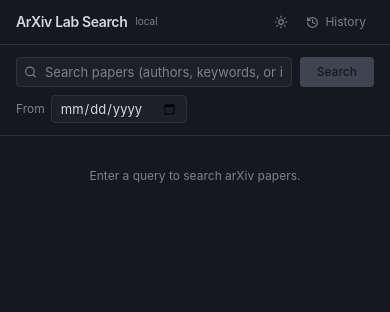
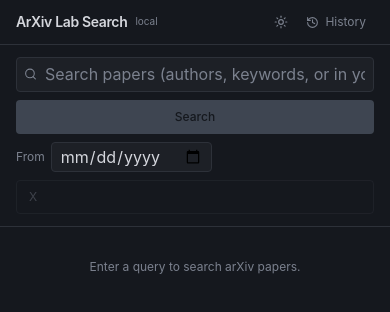
Before and after one commit to simy46/arxiv-search, a React (Vite) app in the folder client/: page / in a window 390 px wide. Shown: the top 312 px of the page. Built offline with nearby package versions, Linux system fonts and the light colour scheme; the HTML template or start-up script is replaced by a standard one.

Commit message:
Refactor PaperRow and ResultsList components to remove download functionality; update SearchBar styles and add clear date button for improved user experience

```diff
--- a/client/src/components/PaperRow.tsx
+++ b/client/src/components/PaperRow.tsx
@@ -1,4 +1,4 @@
-import { Download, FileText, Check } from "lucide-react";
+import { Download, FileText } from "lucide-react";
 import type { Paper } from "@/lib/api";
 
 const formatPublishedDate = (value: string): string => {
@@ -17,16 +17,15 @@
 
 interface Props {
   paper: Paper;
-  onDownload: (paperId: string) => void;
   onSummarize: (paperId: string) => void;
   summary: { summary: string; highlights: string[] } | null;
   summarizing: boolean;
-  downloading: boolean;
 }
 
-export default function PaperRow({ paper, onDownload, onSummarize, summary, summarizing, downloading }: Props) {
+export default function PaperRow({ paper, onSummarize, summary, summarizing }: Props) {
   const hasSummary = !!summary;
   const publishedDate = formatPublishedDate(paper.published);
+  const downloadUrl = paper.pdf_url || paper.abs_url;
 
   return (
     <div className="border-b border-border/60 px-4 py-3 transition-colors hover:bg-surface-raised/50">
@@ -63,14 +62,20 @@
           </p>
         </div>
         <div className="flex shrink-0 flex-col gap-1.5 pt-0.5">
-          <button
-            onClick={() => onDownload(paper.paper_id)}
-            disabled={paper.downloaded || downloading}
-            className="flex items-center gap-1 rounded border px-2 py-1 text-[11px] text-muted-foreground transition-colors hover:bg-accent hover:text-foreground disabled:opacity-35"
+          <a
+            href={downloadUrl || undefined}
+            target="_blank"
+            rel="noopener noreferrer"
+            aria-disabled={!downloadUrl}
+            className={`flex items-center gap-1 rounded border px-2 py-1 text-[11px] transition-colors ${
+              downloadUrl
+                ? "text-muted-foreground hover:bg-accent hover:text-foreground"
+                : "pointer-events-none text-muted-foreground/40"
+            }`}
           >
-            {paper.downloaded ? <Check size={11} /> : <Download size={11} />}
-            {paper.downloaded ? "Saved" : downloading ? "…" : "Download"}
-          </button>
+            <Download size={11} />
+            Download
+          </a>
           {!hasSummary && (
             <button
               onClick={() => onSummarize(paper.paper_id)}
--- a/client/src/components/ResultsList.tsx
+++ b/client/src/components/ResultsList.tsx
@@ -4,19 +4,15 @@
 interface Props {
   results: Paper[];
   totalCandidates: number | null;
-  onDownload: (paperId: string) => void;
   onSummarize: (paperId: string) => void;
   summarizingIds: Set<string>;
-  downloadingIds: Set<string>;
 }
 
 export default function ResultsList({
   results,
   totalCandidates,
-  onDownload,
   onSummarize,
   summarizingIds,
-  downloadingIds,
 }: Props) {
   if (!results.length) return null;
 
@@ -30,11 +26,9 @@
         <PaperRow
           key={paper.paper_id}
           paper={paper}
-          onDownload={onDownload}
           onSummarize={onSummarize}
           summary={paper.summary ? { summary: paper.summary, highlights: paper.highlights } : null}
           summarizing={summarizingIds.has(paper.paper_id)}
-          downloading={downloadingIds.has(paper.paper_id)}
         />
       ))}
     </div>
--- a/client/src/components/SearchBar.tsx
+++ b/client/src/components/SearchBar.tsx
@@ -24,11 +24,11 @@
   };
 
   const inputClass =
-    "rounded border border-border bg-surface px-2 py-1 text-[13px] text-foreground placeholder:text-muted-foreground focus:outline-none focus:ring-1 focus:ring-ring transition-colors";
+    "rounded border border-border bg-surface px-2 py-1 text-[16px] sm:text-[13px] text-foreground placeholder:text-muted-foreground focus:outline-none focus:ring-1 focus:ring-ring transition-colors";
 
   return (
     <form onSubmit={handleSubmit} className="border-b px-4 py-3">
-      <div className="flex gap-2">
+      <div className="flex flex-col gap-2 sm:flex-row">
         <div className="relative flex-1">
           <Search size={13} className="absolute left-2 top-1/2 -translate-y-1/2 text-muted-foreground" />
           <input
@@ -42,21 +42,29 @@
         <button
           type="submit"
           disabled={!query.trim()}
-          className="rounded border border-primary/30 bg-primary px-4 py-1 text-xs font-medium text-primary-foreground transition-opacity hover:opacity-90 disabled:opacity-40"
+          className="w-full rounded border border-primary/30 bg-primary px-4 py-2 text-xs font-medium text-primary-foreground transition-opacity hover:opacity-90 disabled:opacity-40 sm:w-auto sm:py-1"
         >
           {loading ? "Searching…" : "Search"}
         </button>
       </div>
-      <div className="mt-2 flex flex-wrap items-center gap-4 text-xs">
+      <div className="mt-2 flex flex-col gap-2 text-xs sm:flex-row sm:items-center sm:gap-4">
         <label className="flex items-center gap-1.5 text-muted-foreground">
           <span>From</span>
           <input
             type="date"
             value={dateFrom}
             onChange={(e) => setDateFrom(e.target.value)}
-            className={inputClass}
+            className={`${inputClass} min-w-0`}
           />
         </label>
+        <button
+          type="button"
+          onClick={() => setDateFrom("")}
+          disabled={!dateFrom}
+          className="w-full rounded border border-border px-3 py-2 text-left text-muted-foreground transition-colors hover:text-foreground disabled:cursor-not-allowed disabled:opacity-40 sm:w-auto sm:py-1 sm:text-center"
+        >
+          X
+        </button>
       </div>
     </form>
   );
--- a/client/src/pages/Index.tsx
+++ b/client/src/pages/Index.tsx
@@ -7,7 +7,6 @@
 import HistoryPanel from "@/components/HistoryPanel";
 import {
   search,
-  downloadPaper,
   summarizePaper,
   fetchHistoryDetail,
   getApiErrorMessage,
@@ -30,7 +29,6 @@
   const [activeHistoryError, setActiveHistoryError] = useState<string | null>(null);
 
   const [summarizingIds, setSummarizingIds] = useState<Set<string>>(new Set());
-  const [downloadingIds, setDownloadingIds] = useState<Set<string>>(new Set());
 
   // key to remount SearchBar on history restore
   const [searchKey, setSearchKey] = useState(0);
@@ -123,20 +121,6 @@
     }
   }, [refreshHistory, refreshHistoryAfterDelay, setActiveHistoryId, showApiErrorToast]);
 
-  const handleDownload = useCallback(async (paperId: string) => {
-    setDownloadingIds((s) => new Set(s).add(paperId));
-    try {
-      const response = await downloadPaper(paperId);
-      setResults((prev) => prev.map((p) => (
-        p.paper_id === paperId ? { ...p, downloaded: response.downloaded } : p
-      )));
-    } catch (error: unknown) {
-      showApiErrorToast(error);
-    } finally {
-      setDownloadingIds((s) => { const n = new Set(s); n.delete(paperId); return n; });
-    }
-  }, [showApiErrorToast]);
-
   const handleSummarize = useCallback(async (paperId: string) => {
     const existingPaper = results.find((paper) => paper.paper_id === paperId);
     const contextHistoryId = historyId;
@@ -221,10 +205,8 @@
       <ResultsList
         results={results}
         totalCandidates={totalCandidates}
-        onDownload={handleDownload}
         onSummarize={handleSummarize}
         summarizingIds={activeSummarizingIds}
-        downloadingIds={downloadingIds}
       />
       {!results.length && !loading && (
         <div className="px-4 py-8 text-center text-xs text-muted-foreground">
```
